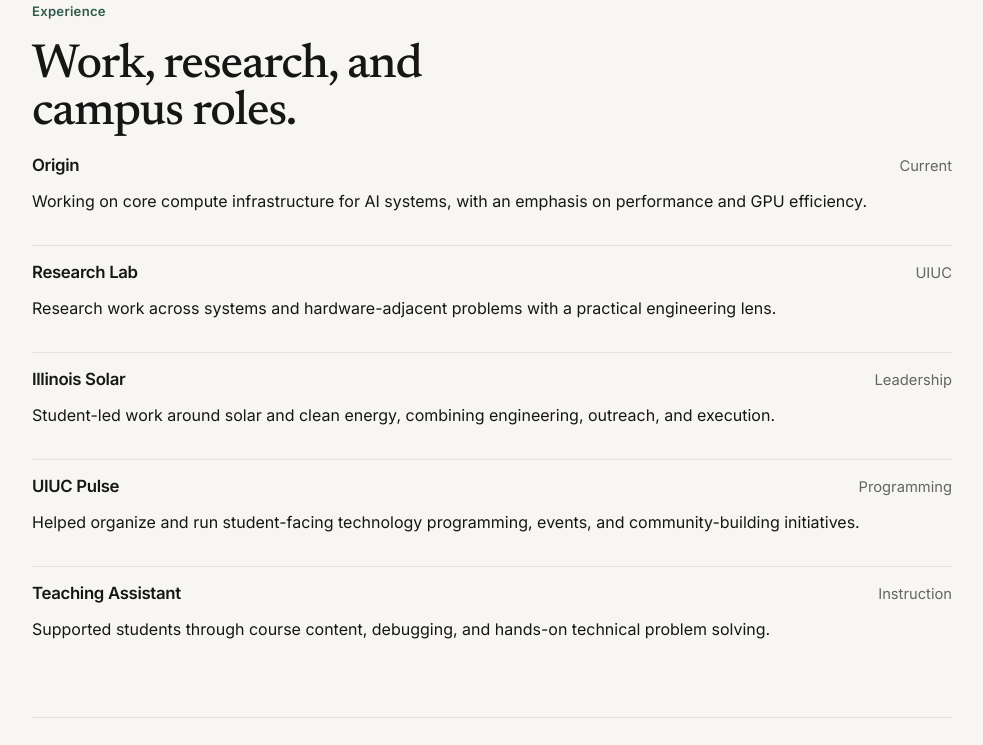
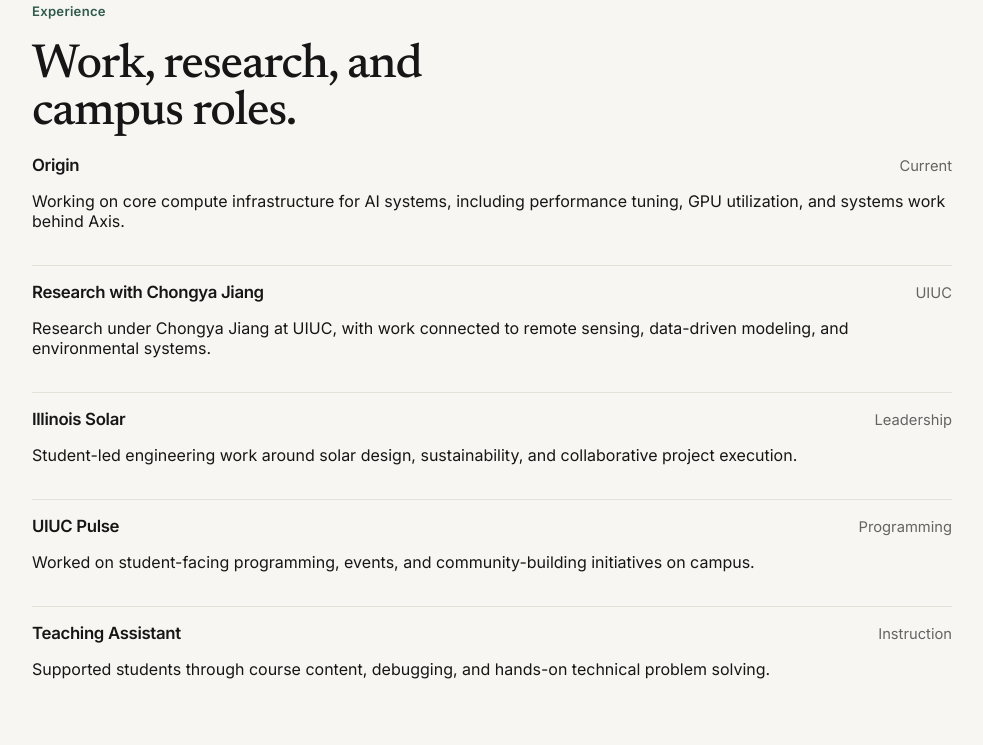
Before and after one commit to akshx-at/personal-website, a plain HTML site: page index.html in a window 1280 px wide. Shown: the part 1289-2034 px from the top of the page, without its empty margins (148-1131 px from the left). Drawn offline with Linux system fonts and the light colour scheme.

Commit message:
Refine experience details

```diff
--- a/index.html
+++ b/index.html
@@ -85,19 +85,19 @@
                 <span>Current</span>
               </div>
               <p>
-                Working on core compute infrastructure for AI systems, with an
-                emphasis on performance and GPU efficiency.
+                Working on core compute infrastructure for AI systems, including
+                performance tuning, GPU utilization, and systems work behind Axis.
               </p>
             </article>
 
             <article class="experience-item">
               <div class="experience-head">
-                <h3>Research Lab</h3>
+                <h3>Research with Chongya Jiang</h3>
                 <span>UIUC</span>
               </div>
               <p>
-                Research work across systems and hardware-adjacent problems with
-                a practical engineering lens.
+                Research under Chongya Jiang at UIUC, with work connected to
+                remote sensing, data-driven modeling, and environmental systems.
               </p>
             </article>
 
@@ -107,8 +107,8 @@
                 <span>Leadership</span>
               </div>
               <p>
-                Student-led work around solar and clean energy, combining
-                engineering, outreach, and execution.
+                Student-led engineering work around solar design,
+                sustainability, and collaborative project execution.
               </p>
             </article>
 
@@ -118,8 +118,8 @@
                 <span>Programming</span>
               </div>
               <p>
-                Helped organize and run student-facing technology programming,
-                events, and community-building initiatives.
+                Worked on student-facing programming, events, and
+                community-building initiatives on campus.
               </p>
             </article>
 
@@ -223,8 +223,8 @@
               <div class="project-meta">Student Engineering</div>
               <h3>Illinois Solar</h3>
               <p>
-                Work tied to solar, hardware-minded engineering, and student-led
-                execution.
+                Multidisciplinary clean-energy work spanning solar design,
+                sustainability, and team-based execution.
               </p>
             </article>
 
@@ -232,7 +232,8 @@
               <div class="project-meta">Community</div>
               <h3>UIUC Pulse</h3>
               <p>
-                Campus technology programming, events, and community-building at UIUC.
+                Campus programming and community work centered on student
+                engagement and execution.
               </p>
             </article>
 
@@ -240,7 +241,7 @@
               <div class="project-meta">Teaching</div>
               <h3>Teaching Assistant</h3>
               <p>
-                Mentoring, debugging support, and technical guidance for students.
+                Course support through mentoring, debugging help, and technical guidance.
               </p>
             </article>
           </div>
```
